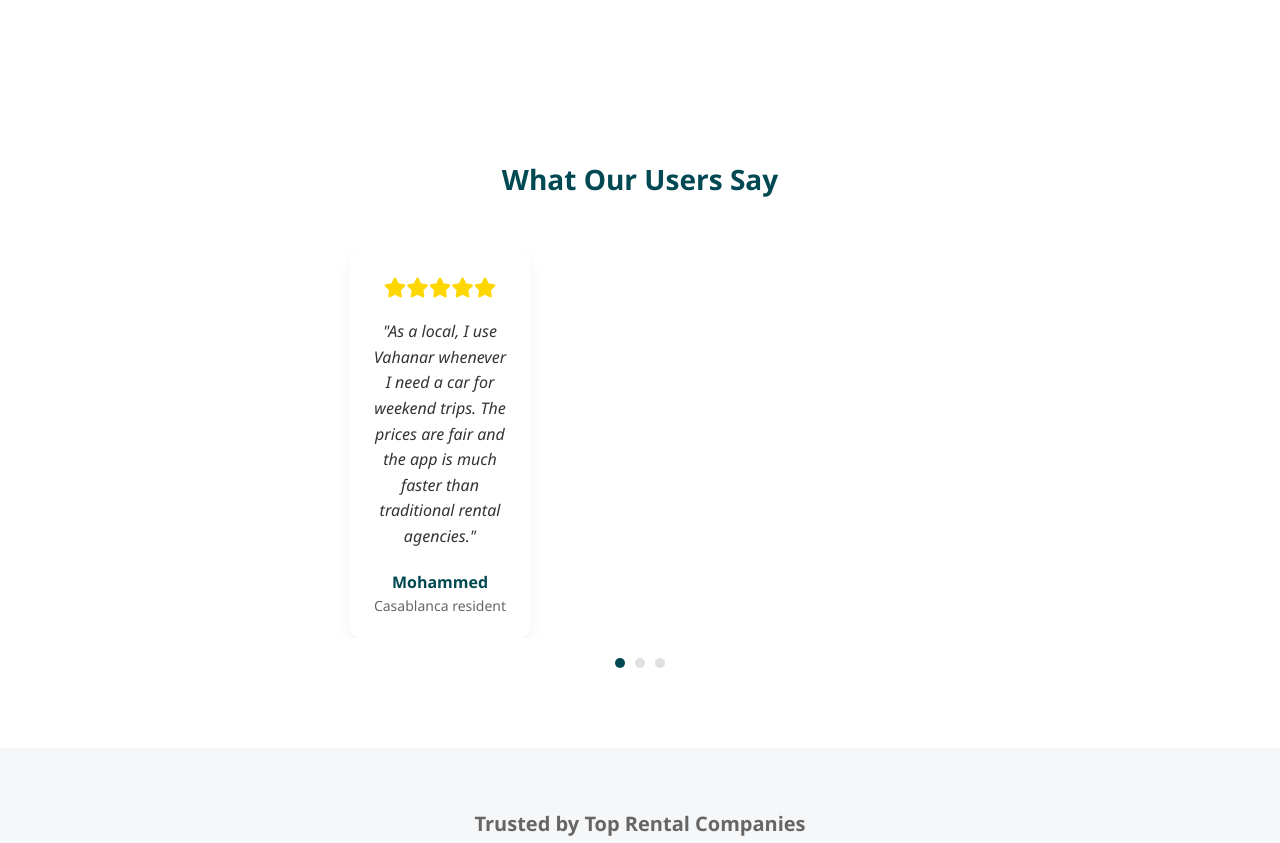
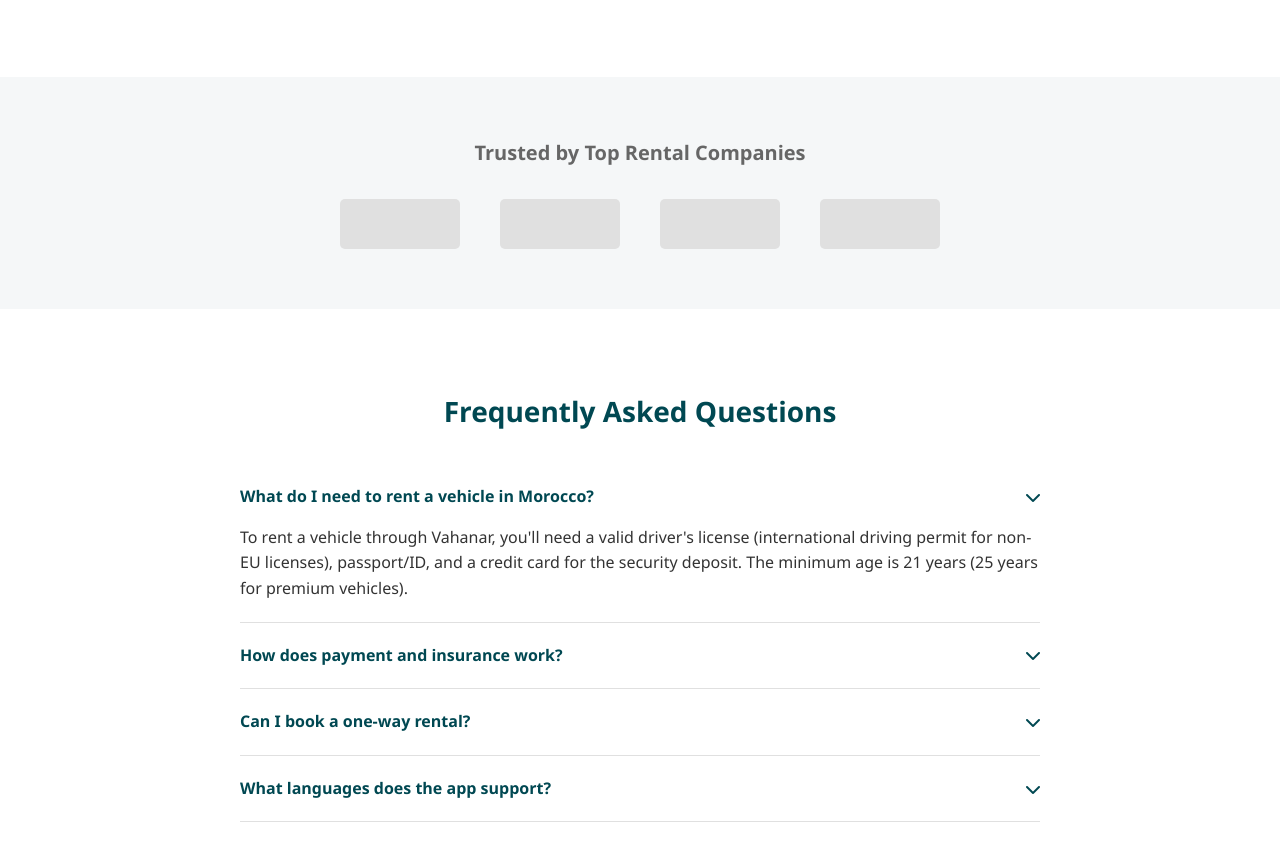
Before and after one commit to vahanarsarl/landing-page, a plain HTML site: page index.html in a window 1280 px wide. Shown: the part 1975-2818 px from the top of the page. Drawn offline with Linux system fonts and the light colour scheme.

Commit message:
removing reviews page

```diff
--- a/index.html
+++ b/index.html
@@ -120,32 +120,7 @@
         </div>
     </section>
 
-    <!-- Testimonials -->
-    <section class="testimonials">
-        <div class="container">
-            <h2 class="section-title">What Our Users Say</h2>
-            <div class="testimonial-slider">
-                <div class="testimonials-container">
-                    <div class="testimonial">
-                        <div class="testimonial-rating">
-                            <i class="fas fa-star"></i>
-                            <i class="fas fa-star"></i>
-                            <i class="fas fa-star"></i>
-                            <i class="fas fa-star"></i>
-                            <i class="fas fa-star"></i>
-                        </div>
-                        <p class="testimonial-text">"Vahanar made our Moroccan road trip so easy! We rented a 4x4 for our desert adventure and everything went smoothly from booking to return."</p>
-                        <div class="testimonial-author">Sarah & John</div>
-                        <div class="testimonial-location">Tourists from UK</div>
-                    </div>
-                </div>
-                <div class="testimonial-controls">
-                    <div class="testimonial-dot active"></div>
-                    <div class="testimonial-dot"></div>
-                    <div class="testimonial-dot"></div>
-                </div>
-            </div>
-        </div>
+
 
     </section>
 
@@ -446,125 +421,7 @@
             }
         });
 
-        // Add animations on scroll
-        document.addEventListener('DOMContentLoaded', function() {
-            // Add animation classes
-            const animatableElements = document.querySelectorAll('.benefit-card, .step, .vehicle-card, .testimonial');
 
-            // Create IntersectionObserver
-            const observer = new IntersectionObserver((entries) => {
-                entries.forEach(entry => {
-                    if (entry.isIntersecting) {
-                        entry.target.classList.add('animate');
-                        observer.unobserve(entry.target);
-                    }
-                });
-            }, {
-                threshold: 0.2
-            });
-
-            // Observe each element
-            animatableElements.forEach(element => {
-                observer.observe(element);
-            });
-
-            // Add CSS for animations
-            const animationStyles = document.createElement('style');
-            animationStyles.textContent = `
-                .benefit-card, .step, .vehicle-card, .testimonial {
-                    opacity: 0;
-                    transform: translateY(30px);
-                    transition: opacity 0.5s ease, transform 0.5s ease;
-                }
-
-                .benefit-card.animate, .step.animate, .vehicle-card.animate, .testimonial.animate {
-                    opacity: 1;
-                    transform: translateY(0);
-                }
-
-                .benefit-card:nth-child(2) {
-                    transition-delay: 0.2s;
-                }
-
-                .benefit-card:nth-child(3) {
-                    transition-delay: 0.4s;
-                }
-
-                .step:nth-child(2) {
-                    transition-delay: 0.15s;
-                }
-
-                .step:nth-child(3) {
-                    transition-delay: 0.3s;
-                }
-
-                .step:nth-child(4) {
-                    transition-delay: 0.45s;
-                }
-
-                .vehicle-card:nth-child(2) {
-                    transition-delay: 0.15s;
-                }
-
-                .vehicle-card:nth-child(3) {
-                    transition-delay: 0.3s;
-                }
-
-                .vehicle-card:nth-child(4) {
-                    transition-delay: 0.45s;
-                }
-            `;
-            document.head.appendChild(animationStyles);
-        });
-
-        // Simple testimonial slider functionality
-        let currentTestimonialIndex = 0;
-        const testimonials = [
-            {
-                rating: 5,
-                text: "Vahanar made our Moroccan road trip so easy! We rented a 4x4 for our desert adventure and everything went smoothly from booking to return.",
-                author: "Sarah & John",
-                location: "Tourists from UK"
-            },
-            {
-                rating: 5,
-                text: "As a local, I use Vahanar whenever I need a car for weekend trips. The prices are fair and the app is much faster than traditional rental agencies.",
-                author: "Mohammed",
-                location: "Casablanca resident"
-            },
-            {
-                rating: 4,
-                text: "Great selection of vehicles for every type of trip. I rented a scooter for exploring Marrakech and it was the perfect choice!",
-                author: "Elena",
-                location: "Tourist from Spain"
-            }
-        ];
-
-        function renderTestimonial(index) {
-            const testimonialContainer = document.querySelector('.testimonial');
-            const testimonial = testimonials[index];
-
-            // Create stars based on rating
-            let stars = '';
-            for (let i = 0; i < testimonial.rating; i++) {
-                stars += '<i class="fas fa-star"></i>';
-            }
-
-            testimonialContainer.innerHTML = `
-                <div class="testimonial-rating">
-                    ${stars}
-                </div>
-                <p class="testimonial-text">"${testimonial.text}"</p>
-                <div class="testimonial-author">${testimonial.author}</div>
-                <div class="testimonial-location">${testimonial.location}</div>
-            `;
-        }
-
-        // Auto-rotate testimonials
-        setInterval(() => {
-            currentTestimonialIndex = (currentTestimonialIndex + 1) % testimonials.length;
-            renderTestimonial(currentTestimonialIndex);
-        }, 5000);
     </script>
 </body>
 </html>
```
